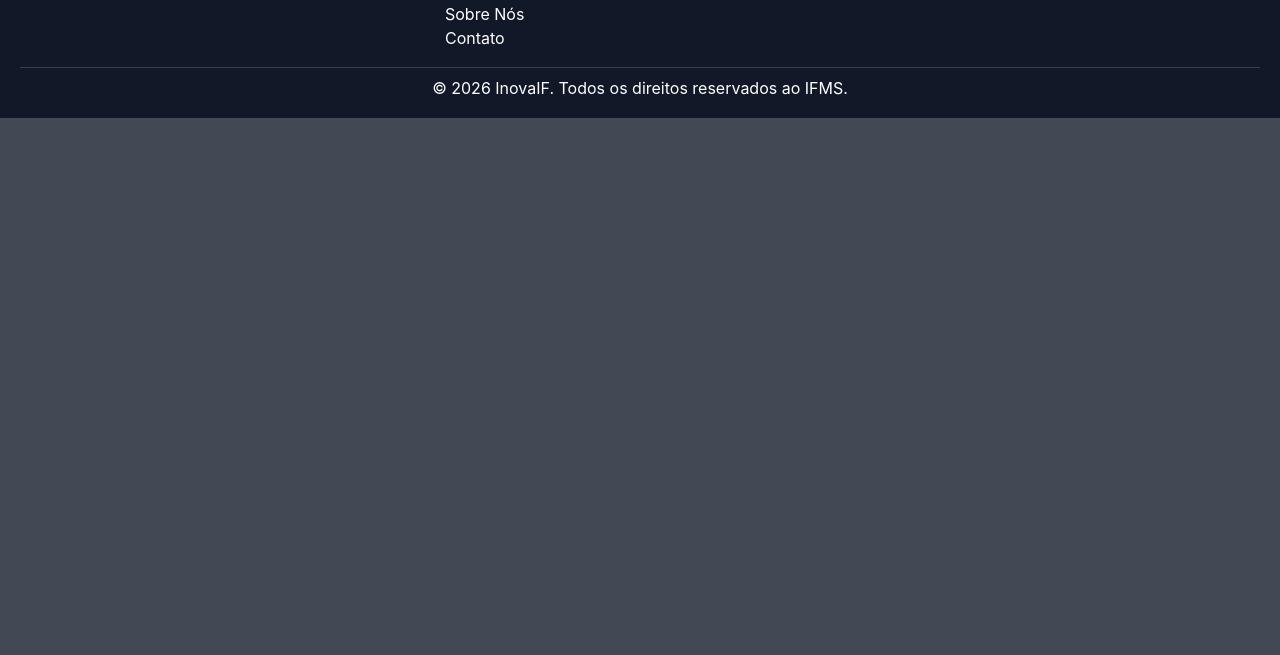
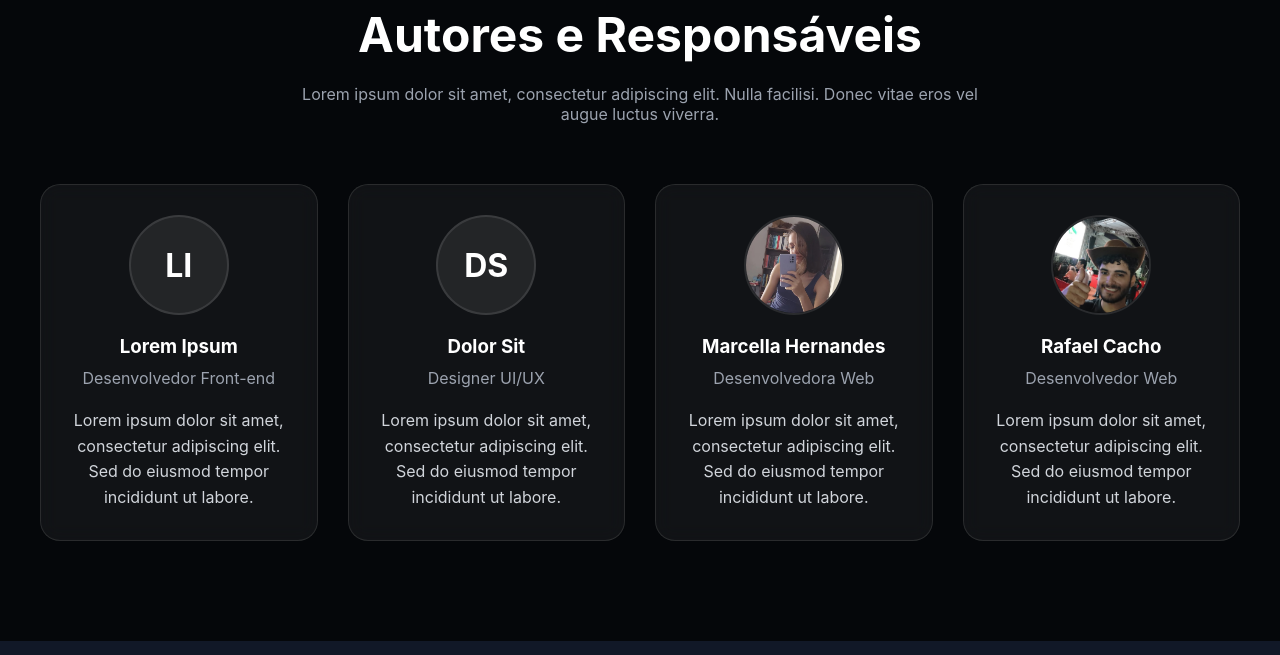
Before and after one commit to MarcellaH021/InovaIFMarcellaRafael, a plain HTML site: page main.html in a window 1280 px wide. Shown: the part 4322-4977 px from the top of the page. Before the commit the page ends 4440 px from the top, so only its background shows below. Drawn offline with Linux system fonts and the light colour scheme.

Commit message:
feat: adiciona os autores no site

```diff
--- a/CSS/style.css
+++ b/CSS/style.css
@@ -112,11 +112,9 @@ body {
 
     padding: 60px 20px;
 
-    background: linear-gradient(
-        180deg,
+    background: linear-gradient(180deg,
             #05070a 0%,
-        #0d1117 100%
-    );
+            #0d1117 100%);
 }
 
 .certificacoes-conteudo {
@@ -148,10 +146,10 @@ body {
 .selo {
     padding: 40px 20px;
 
-    background: rgba(255,255,255,0.05);
+    background: rgba(255, 255, 255, 0.05);
     backdrop-filter: blur(10px);
 
-    border: 1px solid rgba(255,255,255,0.1);
+    border: 1px solid rgba(255, 255, 255, 0.1);
     border-radius: 20px;
 
     font-size: 1.1rem;
@@ -196,8 +194,8 @@ body {
 .passo {
     padding: 30px;
 
-    background: rgba(255,255,255,0.05);
-    border: 1px solid rgba(255,255,255,0.1);
+    background: rgba(255, 255, 255, 0.05);
+    border: 1px solid rgba(255, 255, 255, 0.1);
     border-radius: 20px;
 }
 
@@ -281,7 +279,7 @@ body {
     background: #fff;
     border: 1px solid #ddd;
     border-radius: 8px;
-  box-shadow: 0 2px 6px rgba(0,0,0,0.1);
+    box-shadow: 0 2px 6px rgba(0, 0, 0, 0.1);
     padding: 15px;
     text-align: center;
     display: flex;
@@ -382,8 +380,8 @@ body {
 
 .utilidade-card {
     padding: 30px;
-    background: rgba(255,255,255,0.05);
-    border: 1px solid rgba(255,255,255,0.1);
+    background: rgba(255, 255, 255, 0.05);
+    border: 1px solid rgba(255, 255, 255, 0.1);
     border-radius: 20px;
     transition: transform 0.3s ease;
 }
@@ -433,8 +431,8 @@ body {
 .feedback-card {
     padding: 30px;
 
-    background: rgba(255,255,255,0.05);
-    border: 1px solid rgba(255,255,255,0.1);
+    background: rgba(255, 255, 255, 0.05);
+    border: 1px solid rgba(255, 255, 255, 0.1);
     border-radius: 20px;
 
     backdrop-filter: blur(10px);
@@ -456,6 +454,101 @@ body {
     font-size: 1rem;
 }
 
+.autores {
+    padding: 100px 20px;
+    background-color: #05070a;
+}
+
+.autores-container {
+    max-width: 1200px;
+    margin: 0 auto;
+}
+
+.autores h2 {
+    text-align: center;
+    font-size: 3rem;
+    margin-bottom: 20px;
+}
+
+.autores-descricao {
+    text-align: center;
+    max-width: 700px;
+    margin: 0 auto 60px;
+    color: #9ca3af;
+}
+
+.autores-grid {
+    display: grid;
+    grid-template-columns: repeat(auto-fit, minmax(250px, 1fr));
+    gap: 30px;
+}
+
+.autor-card {
+    padding: 30px;
+
+    text-align: center;
+
+    background: rgba(255, 255, 255, 0.05);
+    border: 1px solid rgba(255, 255, 255, 0.1);
+    border-radius: 20px;
+
+    backdrop-filter: blur(10px);
+
+    transition: transform 0.3s ease;
+}
+
+.autor-card:hover {
+    transform: translateY(-5px);
+}
+
+.avatar {
+    width: 100px;
+    height: 100px;
+
+    margin: 0 auto 20px;
+
+    border-radius: 50%;
+
+    display: flex;
+    align-items: center;
+    justify-content: center;
+
+    font-size: 2rem;
+    font-weight: bold;
+
+    background: rgba(255, 255, 255, 0.08);
+    border: 2px solid rgba(255, 255, 255, 0.1);
+}
+
+.avatar-img {
+    width: 100px;
+    height: 100px;
+
+    margin: 0 auto 20px;
+
+    border-radius: 50%;
+    object-fit: cover;
+
+    border: 2px solid rgba(255,255,255,0.1);
+
+    display: block;
+}
+
+.autor-card h3 {
+    margin-bottom: 10px;
+}
+
+.autor-card span {
+    display: block;
+    margin-bottom: 20px;
+    color: #9ca3af;
+}
+
+.autor-card p {
+    color: #d1d5db;
+    line-height: 1.6;
+}
+
 
 
 
@@ -471,7 +564,7 @@ body {
     display: flex;
     justify-content: center;
     align-items: center;
-    box-shadow: 0 5px 15px rgba(0,0,0,0.3);
+    box-shadow: 0 5px 15px rgba(0, 0, 0, 0.3);
     z-index: 999;
     transition: transform 0.3s ease;
     animation: pulse 2s infinite;
@@ -507,13 +600,15 @@ body {
 
 @keyframes pulse {
     0% {
-        box-shadow: 0 0 0 0 rgba(37,211,102,0.7);
+        box-shadow: 0 0 0 0 rgba(37, 211, 102, 0.7);
     }
+
     70% {
-        box-shadow: 0 0 0 20px rgba(37,211,102,0);
+        box-shadow: 0 0 0 20px rgba(37, 211, 102, 0);
     }
+
     100% {
-        box-shadow: 0 0 0 0 rgba(37,211,102,0);
+        box-shadow: 0 0 0 0 rgba(37, 211, 102, 0);
     }
 }
 
@@ -522,9 +617,25 @@ body {
 }
 
 @keyframes shake {
-    0%,100% { transform: rotate(0deg); }
-    20% { transform: rotate(-10deg); }
-    40% { transform: rotate(10deg); }
-    60% { transform: rotate(-10deg); }
-    80% { transform: rotate(10deg); }
+
+    0%,
+    100% {
+        transform: rotate(0deg);
     }
+
+    20% {
+        transform: rotate(-10deg);
+    }
+
+    40% {
+        transform: rotate(10deg);
+    }
+
+    60% {
+        transform: rotate(-10deg);
+    }
+
+    80% {
+        transform: rotate(10deg);
+    }
+}
--- a/main.html
+++ b/main.html
@@ -279,6 +279,75 @@
             </div>
         </section>
 
+        <!-- nois -->
+        <section class="autores">
+            <div class="autores-container">
+
+                <h2>Autores e Responsáveis</h2>
+
+                <p class="autores-descricao">
+                    Lorem ipsum dolor sit amet, consectetur adipiscing elit.
+                    Nulla facilisi. Donec vitae eros vel augue luctus viverra.
+                </p>
+
+                <div class="autores-grid">
+
+                    <div class="autor-card">
+                        <div class="avatar">LI</div>
+
+                        <h3>Lorem Ipsum</h3>
+
+                        <span>Desenvolvedor Front-end</span>
+
+                        <p>
+                            Lorem ipsum dolor sit amet, consectetur adipiscing elit.
+                            Sed do eiusmod tempor incididunt ut labore.
+                        </p>
+                    </div>
+
+                    <div class="autor-card">
+                        <div class="avatar">DS</div>
+
+                        <h3>Dolor Sit</h3>
+
+                        <span>Designer UI/UX</span>
+
+                        <p>
+                            Lorem ipsum dolor sit amet, consectetur adipiscing elit.
+                            Sed do eiusmod tempor incididunt ut labore.
+                        </p>
+                    </div>
+
+                    <div class="autor-card">
+                        <img class="avatar-img" src="img/MarcellaHernandes.jpg" alt="Autora Web">
+
+                        <h3>Marcella Hernandes</h3>
+
+                        <span>Desenvolvedora Web</span>
+
+                        <p>
+                            Lorem ipsum dolor sit amet, consectetur adipiscing elit.
+                            Sed do eiusmod tempor incididunt ut labore.
+                        </p>
+                    </div>
+
+                    <div class="autor-card">
+                        <img class="avatar-img" src="img/RafaelCacho.jpg" alt="Autor Web">
+
+                        <h3>Rafael Cacho</h3>
+
+                        <span>Desenvolvedor Web</span>
+
+                        <p>
+                            Lorem ipsum dolor sit amet, consectetur adipiscing elit.
+                            Sed do eiusmod tempor incididunt ut labore.
+                        </p>
+                    </div>
+
+                </div>
+            </div>
+        </section>
+
 
 
         <!--botao whats-->
```
Also changed, not shown: img/MarcellaHernandes.jpg (added), img/RafaelCacho.jpg (added). Lines whose indentation alone changed are shown as unchanged.
